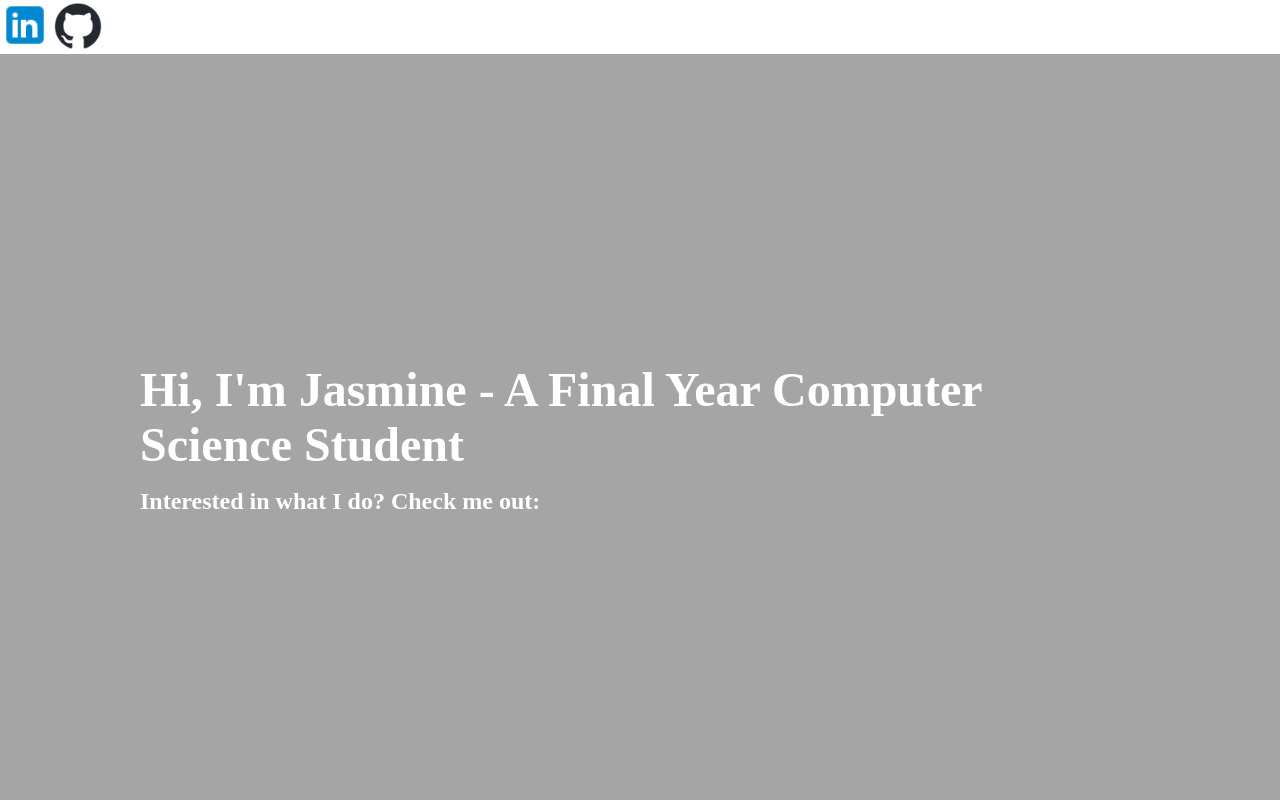
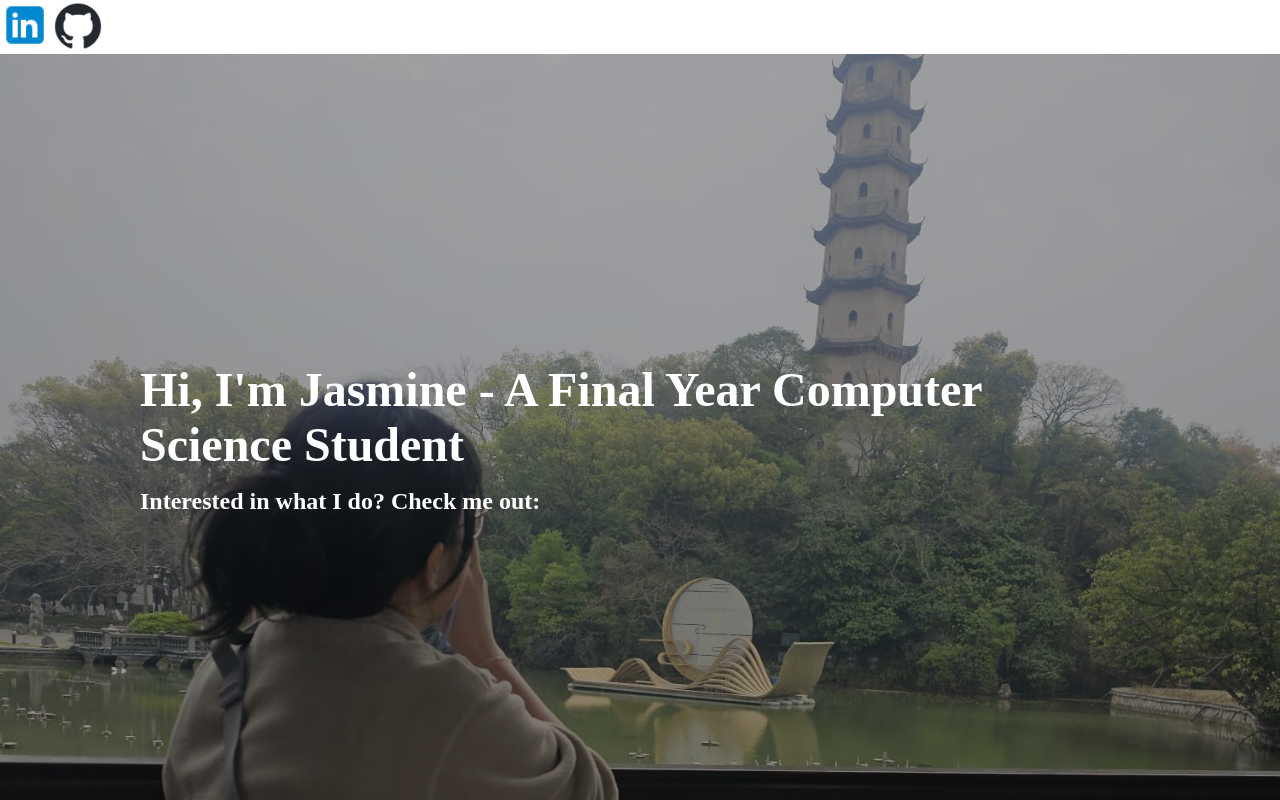
Before and after one commit to jas-kam/portfolio, a plain HTML site: page index.html in a window 1280 px wide. Shown: the top 800 px of the page. Drawn offline with Linux system fonts and the light colour scheme; the site is published under a folder, as on GitHub Pages, so addresses that start at the root find nothing.

Commit message:
testing url

```diff
--- a/main.css
+++ b/main.css
@@ -7,7 +7,7 @@
 #hero{
     width: 100%;
     height: 100vh;
-    background: linear-gradient(rgba(0, 0, 0, 0.351), rgba(0, 0, 0, 0.353)), url('/images/cover.jpg') no-repeat center / cover;
+    background: linear-gradient(rgba(0, 0, 0, 0.351), rgba(0, 0, 0, 0.353)), url('images/cover.jpg') no-repeat center / cover;
     color: white;
 }
 
```
